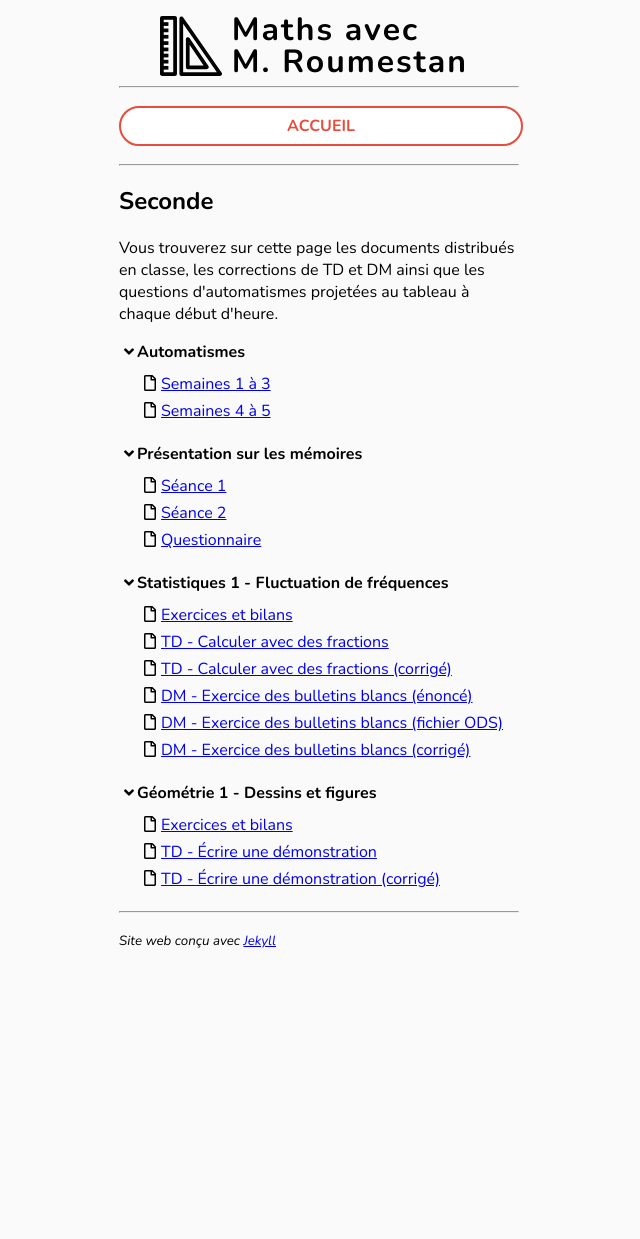
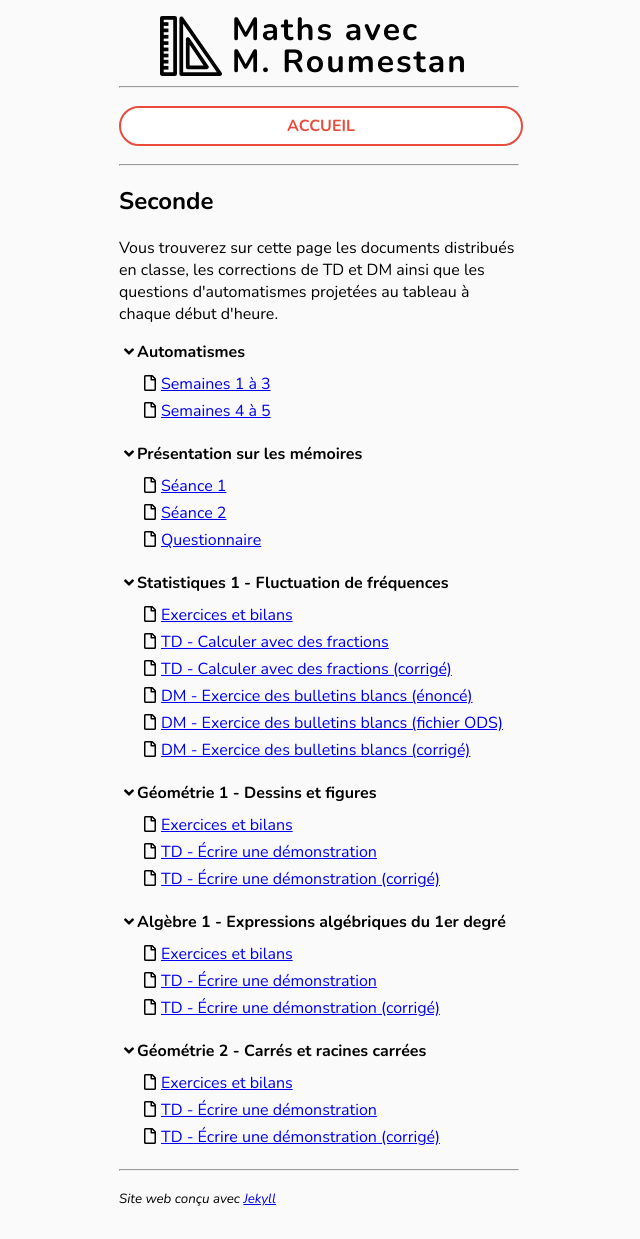
Before and after one commit to roumesta/roumestan.github.io, a Jekyll site: the page built from seconde.html, in a window 1280 px wide. Shown: the whole page, without its empty margins (321-961 px from the left). Built offline with Jekyll 4.4.1, drawn with Linux system fonts in a browser that asks for light colours; before the commit the page ends 981 px from its top, so only the background shows below that.

Commit message:
Docs 200

```diff
--- a/_data/seconde_docs.yml
+++ b/_data/seconde_docs.yml
@@ -34,3 +34,19 @@
       link: 200_G1_TD.pdf
     - name: TD - Écrire une démonstration (corrigé)
       link: 200_G1_TD_corrige.pdf
+- title: Algèbre 1 - Expressions algébriques du 1er degré
+  items:
+    - name: Exercices et bilans
+      link: 200_A1_exercices.pdf
+    - name: TD - Écrire une démonstration
+      link: 200_A1_TD.pdf
+    - name: TD - Écrire une démonstration (corrigé)
+      link: 200_A1_TD_corrige.pdf
+- title: Géométrie 2 - Carrés et racines carrées
+  items:
+    - name: Exercices et bilans
+      link: 200_G2_exercices.pdf
+    - name: TD - Écrire une démonstration
+      link: 200_G2_TD.pdf
+    - name: TD - Écrire une démonstration (corrigé)
+      link: 200_G2_TD.pdf
```
Also changed, not shown: 4 other files.
